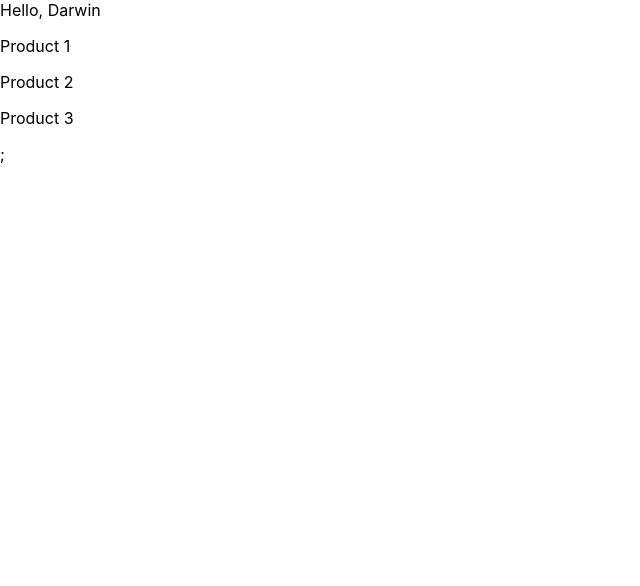
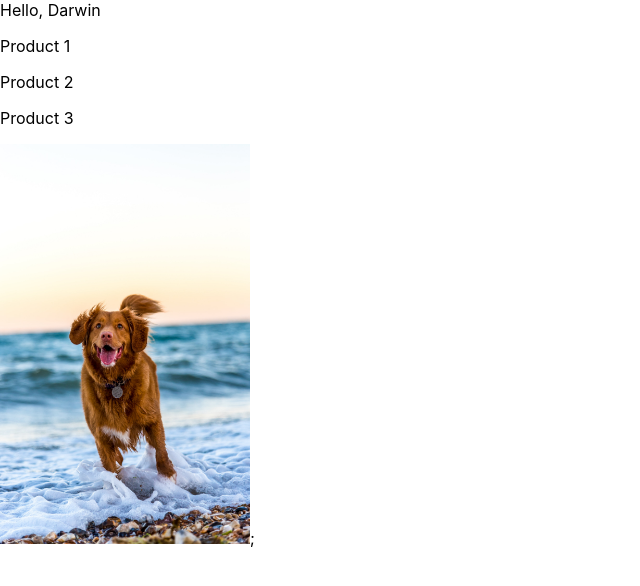
Before and after one commit to darwinphi/nextjs-demo, a Next.js app: page / in a window 1280 px wide. Shown: the top 586 px of the page, without its empty margins (0-640 px from the left). Built offline with nearby package versions, Linux system fonts and the light colour scheme.

Commit message:
Using Image

```diff
--- a/pages/index.js
+++ b/pages/index.js
@@ -27,6 +27,8 @@ export default function Home({ products }) {
           </p>
         );
       })}
+
+      <Image src="/dog.jpg" alt="dog" width={250} height={400} />
     </>
   );
 }
```
Also changed, not shown: public/dog.jpg (added).
